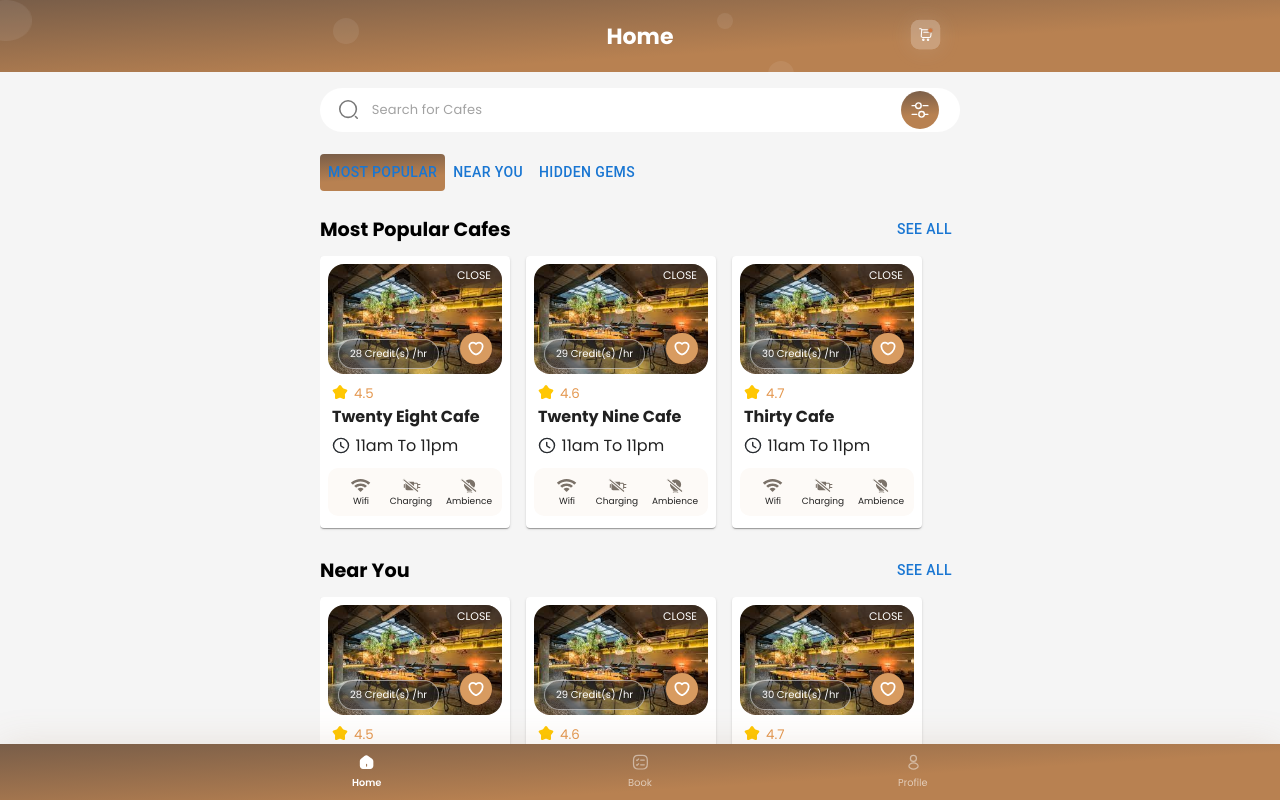
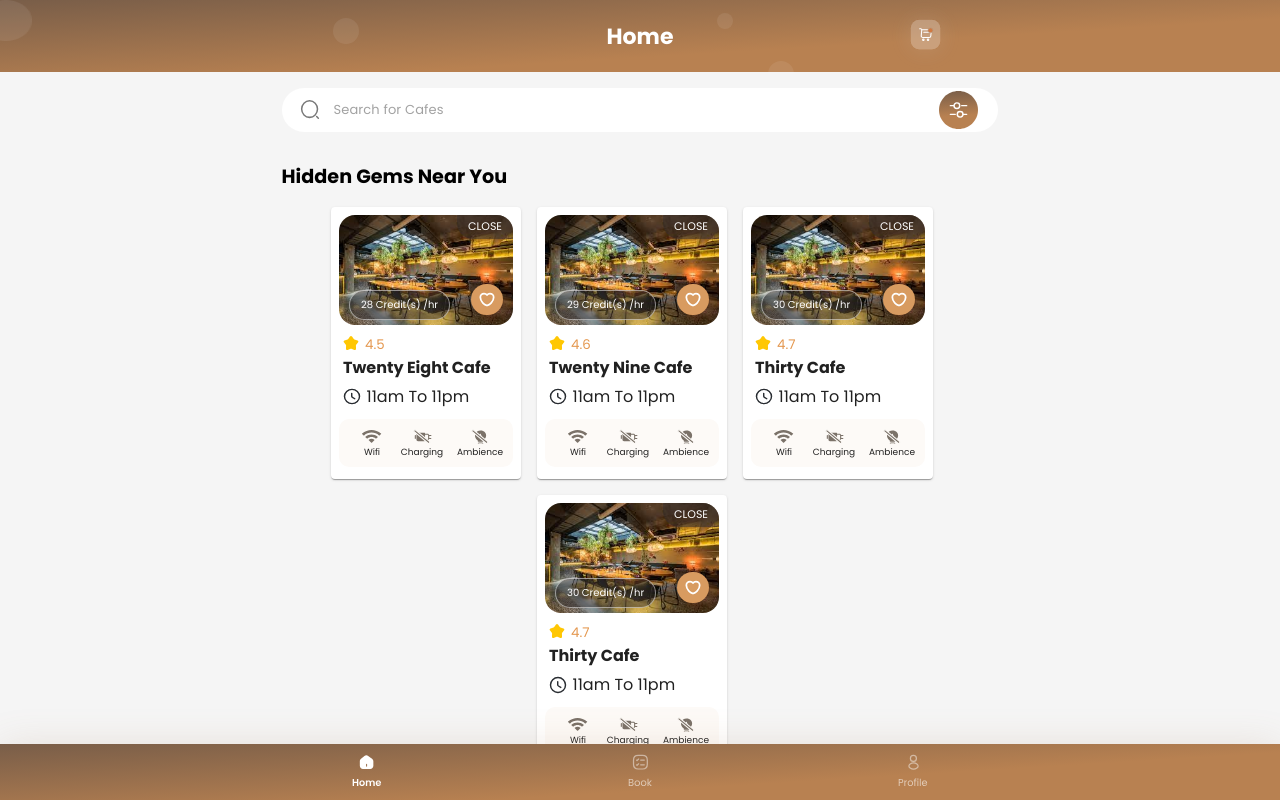
Before and after one commit to hustle-huts/hustlehuts-app, a Next.js app: page /cafes in a window 1280 px wide. Built offline with nearby package versions, Linux system fonts and the light colour scheme.

Commit message:
adjusted homepage content for mvp1

```diff
--- a/pages/cafes/index.tsx
+++ b/pages/cafes/index.tsx
@@ -150,6 +150,44 @@ const AllCafes = () => {
       "created_at": "2023-05-29T11:35:22.788Z",
       "updated_at": "2023-05-29T11:35:22.788Z",
       "_id": "64C98dDcfCdA5FfB106e41AB"
+    },
+    {
+      "name": "Thirty Cafe",
+      "address": "string",
+      "location": {
+        "type": "Point",
+        "coordinates": [
+          0
+        ]
+      },
+      "open_at": ["9am", "9am", "9am", "9am", "9am", "11am", "11am"],
+      "close_at": ["9pm", "9pm", "9pm", "9pm", "9pm", "11pm", "11pm"],
+      "credit": 30,
+      "has_wifi": true,
+      "has_charging": false,
+      "has_ambience": false,
+      "image_url": "./images/mocked-cafe1.jpeg",
+      "availability_time_slots": [
+        {
+          "date": "30-05-2023",
+          "time": [
+            "11am-12pm",
+            "12pm-1pm",
+            "1pm-2pm"
+          ],
+          "seat": [
+            7,
+            8,
+            9
+          ]
+        }
+      ],
+      "manager": "3fa85f64-5717-4562-b3fc-2c963f66afa6",
+      "rating": 4.7,
+      "deleted_at": "2023-05-29T11:35:22.788Z",
+      "created_at": "2023-05-29T11:35:22.788Z",
+      "updated_at": "2023-05-29T11:35:22.788Z",
+      "_id": "64C98dDcfCdA5FfB106e41AB"
     }
   ];
 
@@ -224,7 +262,7 @@ const AllCafes = () => {
         />
 
         {/* Filters */}
-        <div className={styles.filterButtons}>
+        {/* <div className={styles.filterButtons}>
           <Button
             className={
               styles.filterButton +
@@ -258,10 +296,10 @@ const AllCafes = () => {
           >
             Hidden Gems
           </Button>
-        </div>
+        </div> */}
 
         {/* Most Popular Cafes */}
-        <div style={{ paddingTop: "0.8rem" }}>
+        {/* <div style={{ paddingTop: "0.8rem" }}>
           <div className={styles.titleBar}>
             <p className={styles.title}>Most Popular Cafes</p>
             <Button className={styles.seeAllButton} variant="text">
@@ -277,10 +315,10 @@ const AllCafes = () => {
             />
           ))}
           </div>
-        </div>
+        </div> */}
 
         {/* Near You Cafes */}
-        <div>
+        {/* <div>
           <div className={styles.titleBar}>
             <p className={styles.title}>Near You</p>
             <Button className={styles.seeAllButton} variant="text">
@@ -297,10 +335,10 @@ const AllCafes = () => {
               />
             ))}
           </div>
-        </div>
+        </div> */}
 
         {/* Hidden Gems Cafes */}
-        <div>
+        {/* <div>
           <div className={styles.titleBar}>
             <p className={styles.title}>Hidden Gems</p>
             <Button className={styles.seeAllButton} variant="text">
@@ -317,7 +355,28 @@ const AllCafes = () => {
               />
             ))}
           </div>
+        </div> */}
+
+        {/* All Cafes */}
+        <div>
+          <div className={styles.titleBar}>
+            <p className={styles.title}>Hidden Gems Near You</p>
+            {/* <Button className={styles.seeAllButton} variant="text">
+              See All
+            </Button> */}
+          </div>
+
+          <div style={{ width: "100%", display: "flex", flexWrap: "wrap", justifyContent: "center" }}>
+            {allCafes.map(cafe => (
+              <CafeCard
+                cafe={cafe}
+                modalHandler={() => handleBottomSheetOpen(cafe)}
+                key={`popular-cafe-${cafe.name}`}
+              />
+            ))}
+          </div>
         </div>
+
       </div>
 
       <BottomNavbar currentPage="home" />
--- a/styles/Cafes.module.css
+++ b/styles/Cafes.module.css
@@ -14,8 +14,8 @@
 
 @media screen and (min-width: 810px) {
   .cafeContainer {
-    padding-left: 25%;
-    padding-right: 25%;
+    padding-left: 22%;
+    padding-right: 22%;
   }
 }
 
@@ -86,6 +86,7 @@
 
 .title {
   width: auto;
+  margin-bottom: 0.5rem;
 }
 
 .seeAllButton {
```
